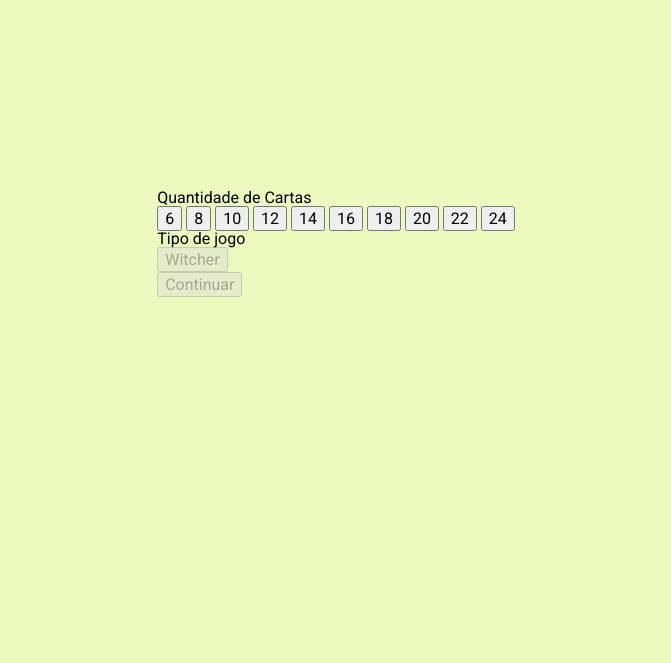
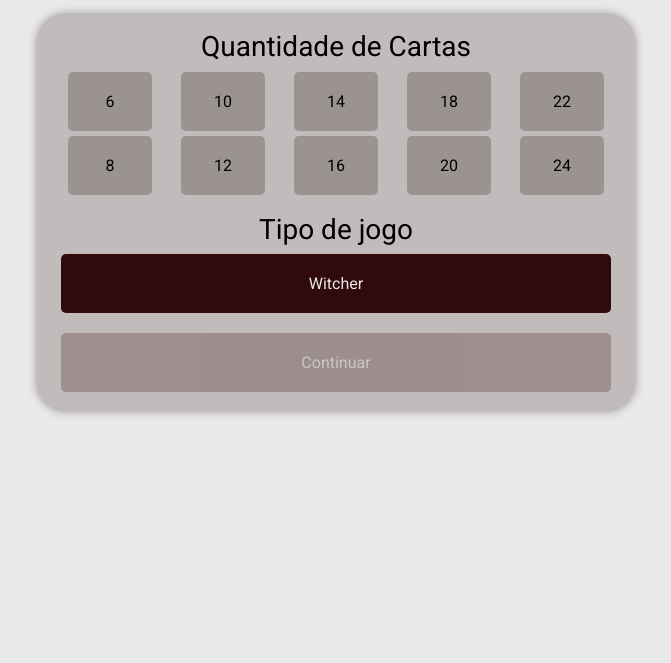
Before and after one commit to GusRot/Memory-Game, a plain HTML site: page index.html in a window 1280 px wide. Shown: the part 137-800 px from the top of the page, without its empty margins (304-975 px from the left). Drawn offline with Linux system fonts and the light colour scheme.

Commit message:
Update styles.css
Cartas dos baralhos otimizadas

```diff
--- a/styles.css
+++ b/styles.css
@@ -5,16 +5,29 @@
     font-weight: 400;
 }
 
+.body {
+    --title: #310A0B;
+    --buttonSelected: #310A0B;
+    --fontButton: black;
+    --font:black;
+    --cardBoarder: black;
+    --background: #EAEAEA;
+    --cardColor: #221F1A;
+    --container: rgba(156, 141, 141,0.5);
+    --button: rgba(34, 31, 26, 0.25);
+}
+
 body {
-    background-color: #EEF9BF;
+    background-color: var(--background);
     width: 1200px;
     margin: 0 auto;
+    color: var(font);
 }
 
 header {
-    padding-top: 40px;
-    padding-bottom: 40px;
-    height: 180px;
+    padding-top: 30px;
+    padding-bottom: 30px;
+    height: 150px;
     display: flex;
     justify-content: center;
     align-items: center;
@@ -23,21 +36,90 @@
 
 header h1 {
     text-transform: uppercase;
-    color: #75B79E;
+    color: var(--title);
     font-size: 56px;
     letter-spacing: -0.4%;
     font-weight: 700;
 }
 
 main {
+    padding-bottom: 20px;
+    display: flex;
+    flex-direction: row;
+    justify-content: center;
+    align-items: center;
+    gap: 35px;
+    flex-wrap: wrap;
+    width: 100%;
+}
+
+.game-style {
+    background-color: var(--container);
+    padding: 20px;
+    border-radius: 30px;
+    width: 100%;
+    max-width: 600px;
+    display: none;
+    flex-direction: column;
+    box-shadow: 0 0 10px rgba(0,0,0,0.3);
+}
+
+.section {
     display: flex;
     flex-direction: column;
+    align-items: center;
+    margin-bottom: 20px;
+    width: 100%;
+}
+
+.section:last-child {
+    margin: 0;
+}
+
+.section .title {
+    font-size: 28px;
+    margin-bottom: 10px;
+    color: var(--font);
+}
+
+.section .options {
+    display: flex;
+    width: 100%;
+}
+
+.n-players .options {
+    flex-direction: column;
+    flex-wrap: wrap;
+    gap: 5px;
+    height: 125px;
     justify-content: center;
     align-items: center;
-    gap: 50px;
-    height: 400px;
-    flex-wrap: wrap;
+}
+
+.n-players .options button {
+    width: 15%;
+    margin: 0 2px;
+}
+
+.options button {
     width: 100%;
+    margin: 0 5px;
+    padding: 20px;
+    border: none;
+    cursor: pointer;
+    border-radius: 5px;
+    background-color: var(--button);
+    color: var(--fontButton);
+}
+
+ button.selected, .options .next {
+    background-color: var(--buttonSelected);
+    color: var(--background);
+}
+
+.disabled-button {
+    opacity: 0.25;
+    cursor:default;
 }
 
 .container {
@@ -46,21 +128,31 @@
     border-radius: 5px;
     position: relative;
     display: none;
+    cursor: pointer;
+}
+
+.container:hover {
+    transform: translateY(-3px);
 }
 
 .show {
-    display: inline;
+    display: flex;
 }
 
 .sucess {
     opacity: 0.25;
+    pointer-events: none;
+}
+
+.block {
+    pointer-events: none;
 }
 
 .card {
     box-shadow: 1px 1px 1px rgba(0,0,0,.3);
-    border: 1px solid #99CEA8;
+    border: 1px solid var(--cardBoarder);
     transform-style: preserve-3d;
-    background-color: #A7E9AF;
+    background-color: var(--cardColor);
     width: 100%;
     height: 100%;
     border-radius: 5px;
@@ -81,7 +173,7 @@
 .image-back {
     height: 100%;
     width: 100%;
-    background-image: url(assets/front.png);
+    background-image: url(assets/Witcher3.jpg);
     background-repeat: no-repeat;
     background-size: contain;
     background-position: center;
@@ -89,17 +181,17 @@
 }
 
 .image-front img {
-    height: 100px;
-    width: 100px;
+    height: 100%;
+    width: 100%;
     border-radius: 5px;
     object-fit: cover;
 }
 
-.marked .image-front {
+.marked .image-front, .sucess .image-front {
     transform: rotateY(0deg);
 }
 
-.marked .image-back {
+.marked .image-back, .sucess .image-back  {
     transform: rotateY(-180deg);
 }
 
@@ -110,9 +202,9 @@
     }
 
     header {
-        padding-top: 20px;
-        padding-bottom: 20px;
-        height: 110px;
+        padding-top: 15px;
+        padding-bottom: 15px;
+        height: 90px;
     }
 
     header h1 {
@@ -121,12 +213,13 @@
     }
 
     main {
-        gap: 35px;
+        gap: 20px;
     }
 
     .container:hover {
-        transform: translateY(-4px);
+        transform: translateY(-2px);
     }
+
 }
 
 @media (max-width:650px) {
@@ -138,6 +231,10 @@
     }
 
     .container:hover {
-        transform: translateY(-2.5px);
+        transform: translateY(-1px);
+    }
+
+    main {
+        gap: 10px;
     }
 }
```
